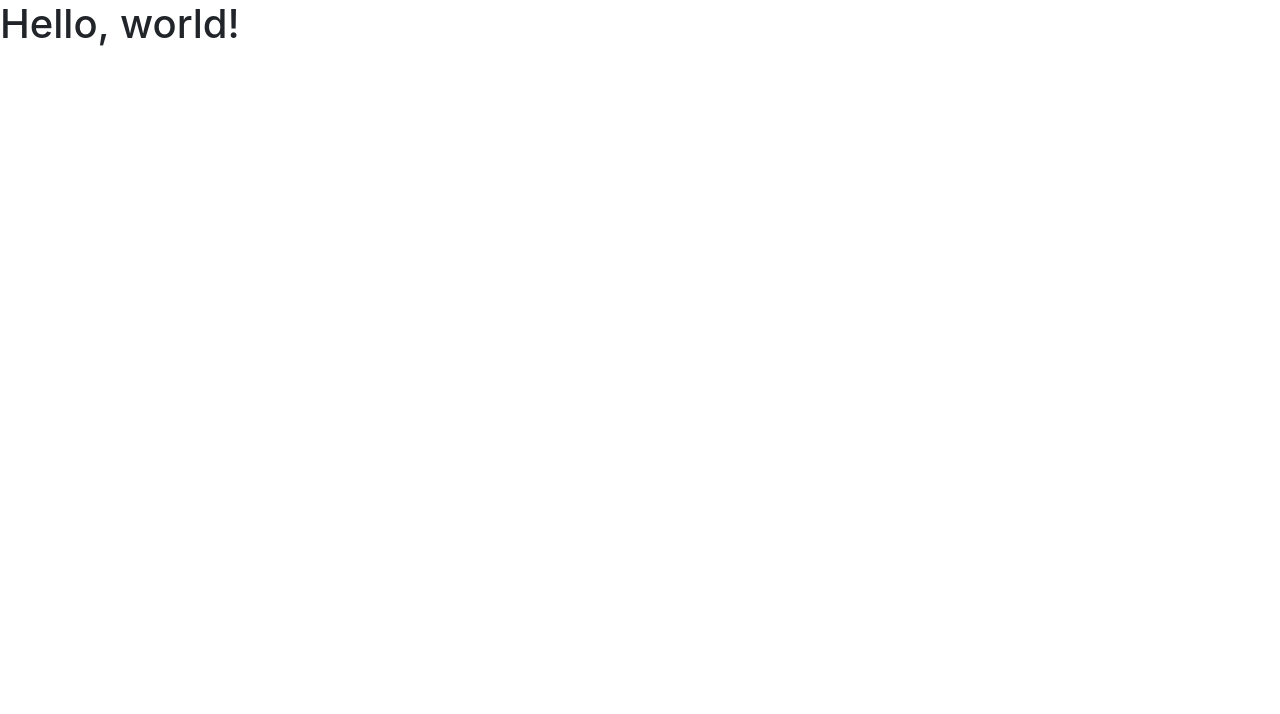
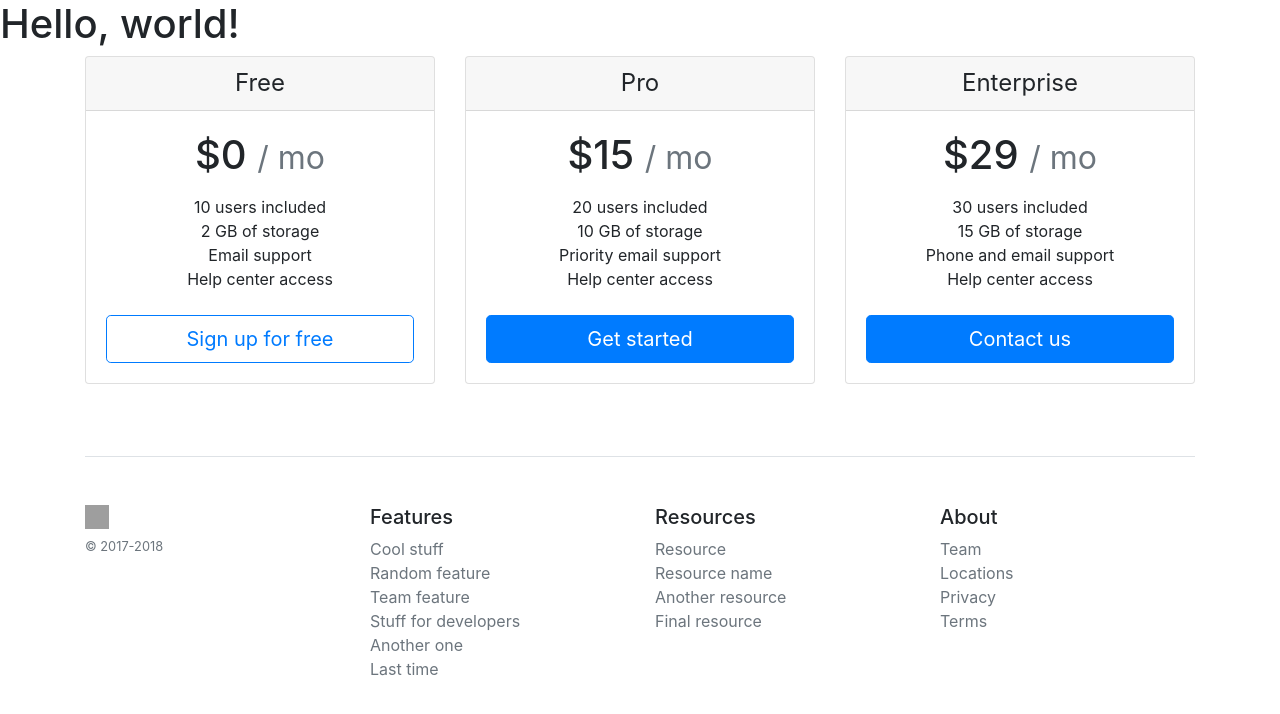
Before and after one commit to ranjeetky/feature-branch-wrokflow, a plain HTML site: page index.html in a window 1280 px wide. Drawn offline with nearby package versions, Linux system fonts and the light colour scheme; grey boxes are pictures that could not be loaded.

Commit message:
add pricing table

```diff
--- a/index.html
+++ b/index.html
@@ -21,6 +21,114 @@
   <body>
     <h1>Hello, world!</h1>
     <div class="container"></div>
+    <div class="container">
+      <div class="card-deck mb-3 text-center">
+        <div class="card mb-4 box-shadow">
+          <div class="card-header">
+            <h4 class="my-0 font-weight-normal">Free</h4>
+          </div>
+          <div class="card-body">
+            <h1 class="card-title pricing-card-title">
+              $0 <small class="text-muted">/ mo</small>
+            </h1>
+            <ul class="list-unstyled mt-3 mb-4">
+              <li>10 users included</li>
+              <li>2 GB of storage</li>
+              <li>Email support</li>
+              <li>Help center access</li>
+            </ul>
+            <button
+              type="button"
+              class="btn btn-lg btn-block btn-outline-primary"
+            >
+              Sign up for free
+            </button>
+          </div>
+        </div>
+        <div class="card mb-4 box-shadow">
+          <div class="card-header">
+            <h4 class="my-0 font-weight-normal">Pro</h4>
+          </div>
+          <div class="card-body">
+            <h1 class="card-title pricing-card-title">
+              $15 <small class="text-muted">/ mo</small>
+            </h1>
+            <ul class="list-unstyled mt-3 mb-4">
+              <li>20 users included</li>
+              <li>10 GB of storage</li>
+              <li>Priority email support</li>
+              <li>Help center access</li>
+            </ul>
+            <button type="button" class="btn btn-lg btn-block btn-primary">
+              Get started
+            </button>
+          </div>
+        </div>
+        <div class="card mb-4 box-shadow">
+          <div class="card-header">
+            <h4 class="my-0 font-weight-normal">Enterprise</h4>
+          </div>
+          <div class="card-body">
+            <h1 class="card-title pricing-card-title">
+              $29 <small class="text-muted">/ mo</small>
+            </h1>
+            <ul class="list-unstyled mt-3 mb-4">
+              <li>30 users included</li>
+              <li>15 GB of storage</li>
+              <li>Phone and email support</li>
+              <li>Help center access</li>
+            </ul>
+            <button type="button" class="btn btn-lg btn-block btn-primary">
+              Contact us
+            </button>
+          </div>
+        </div>
+      </div>
+
+      <footer class="pt-4 my-md-5 pt-md-5 border-top">
+        <div class="row">
+          <div class="col-12 col-md">
+            <img
+              class="mb-2"
+              src="https://getbootstrap.com/docs/4.0/assets/brand/bootstrap-solid.svg"
+              alt=""
+              width="24"
+              height="24"
+            />
+            <small class="d-block mb-3 text-muted">© 2017-2018</small>
+          </div>
+          <div class="col-6 col-md">
+            <h5>Features</h5>
+            <ul class="list-unstyled text-small">
+              <li><a class="text-muted" href="#">Cool stuff</a></li>
+              <li><a class="text-muted" href="#">Random feature</a></li>
+              <li><a class="text-muted" href="#">Team feature</a></li>
+              <li><a class="text-muted" href="#">Stuff for developers</a></li>
+              <li><a class="text-muted" href="#">Another one</a></li>
+              <li><a class="text-muted" href="#">Last time</a></li>
+            </ul>
+          </div>
+          <div class="col-6 col-md">
+            <h5>Resources</h5>
+            <ul class="list-unstyled text-small">
+              <li><a class="text-muted" href="#">Resource</a></li>
+              <li><a class="text-muted" href="#">Resource name</a></li>
+              <li><a class="text-muted" href="#">Another resource</a></li>
+              <li><a class="text-muted" href="#">Final resource</a></li>
+            </ul>
+          </div>
+          <div class="col-6 col-md">
+            <h5>About</h5>
+            <ul class="list-unstyled text-small">
+              <li><a class="text-muted" href="#">Team</a></li>
+              <li><a class="text-muted" href="#">Locations</a></li>
+              <li><a class="text-muted" href="#">Privacy</a></li>
+              <li><a class="text-muted" href="#">Terms</a></li>
+            </ul>
+          </div>
+        </div>
+      </footer>
+    </div>
 
     <!-- Optional JavaScript -->
     <!-- jQuery first, then Popper.js, then Bootstrap JS -->
```
